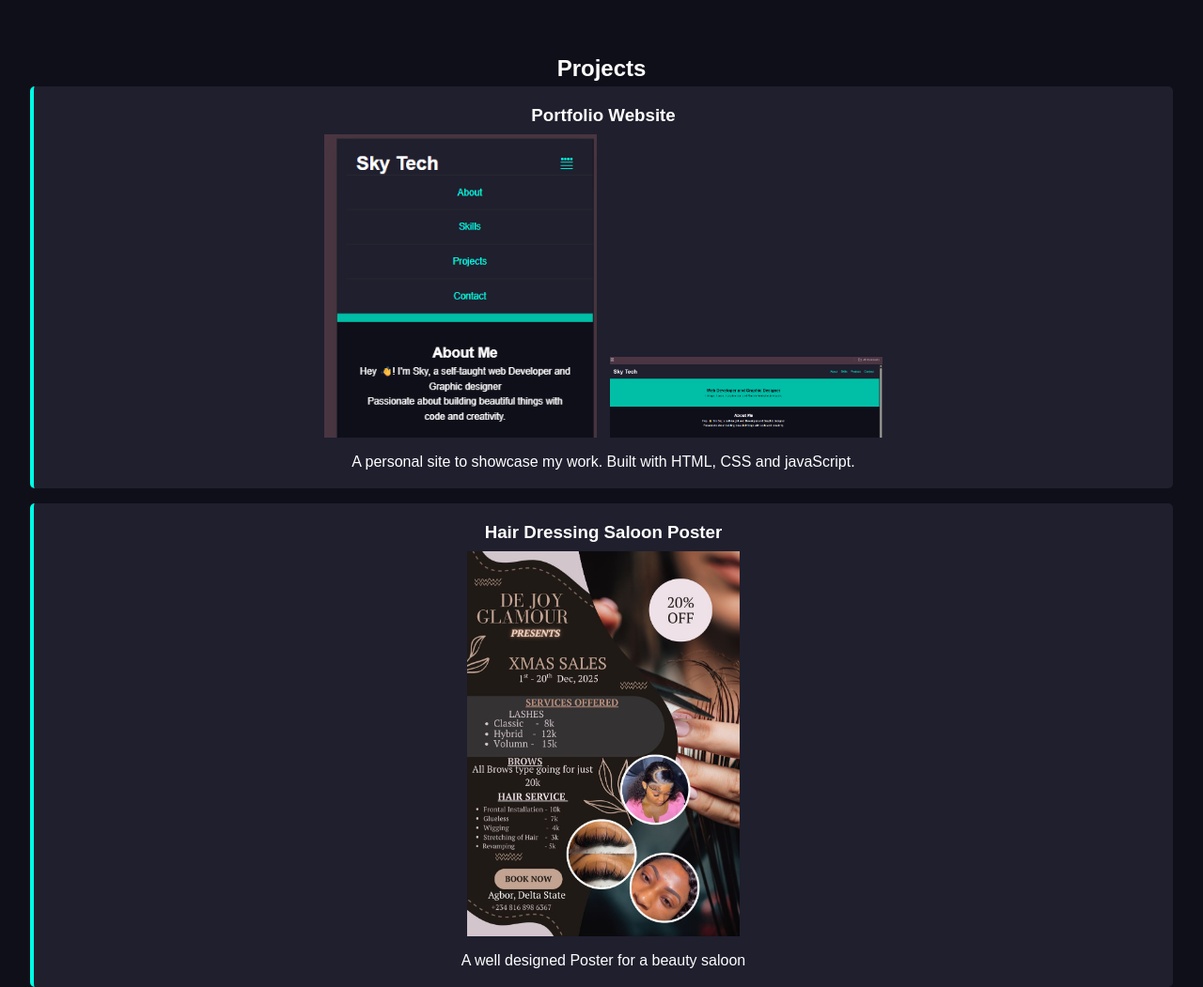
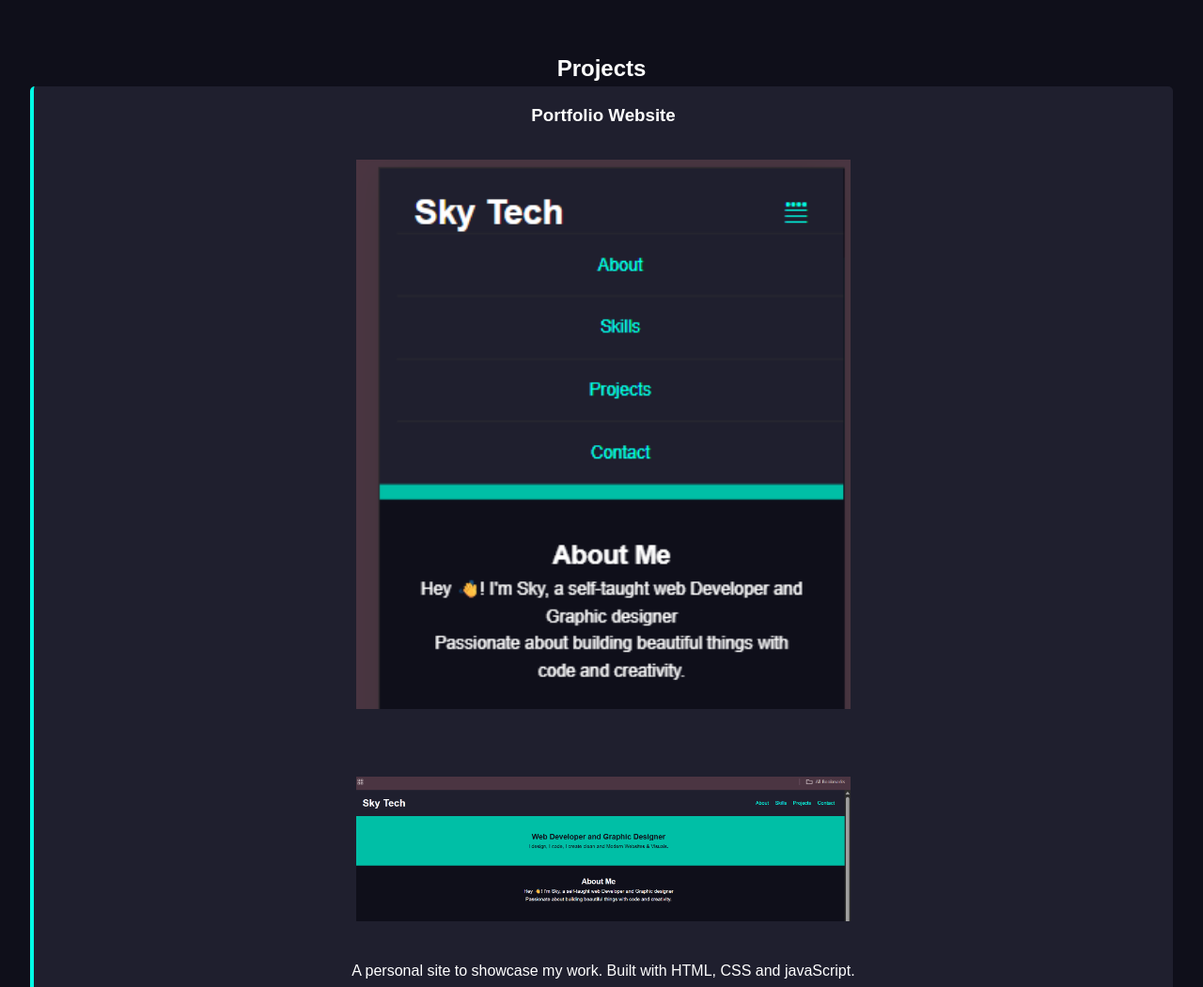
Before and after one commit to Skyghost12/sky_Tech, a plain HTML site: page index.html in a window 1280 px wide. Shown: the part 580-1631 px from the top of the page at 94% size. Drawn offline with nearby package versions, Linux system fonts and the light colour scheme.

Commit message:
Refactor CSS for improved readability and structure

```diff
--- a/style.css
+++ b/style.css
@@ -67,8 +67,8 @@ section{
 
 }
 img{
-    width: 300px;
-    padding: 5px ;
+    width: 50%;
+    padding: 2rem ;
 }
 
 /* button:hover{
```
